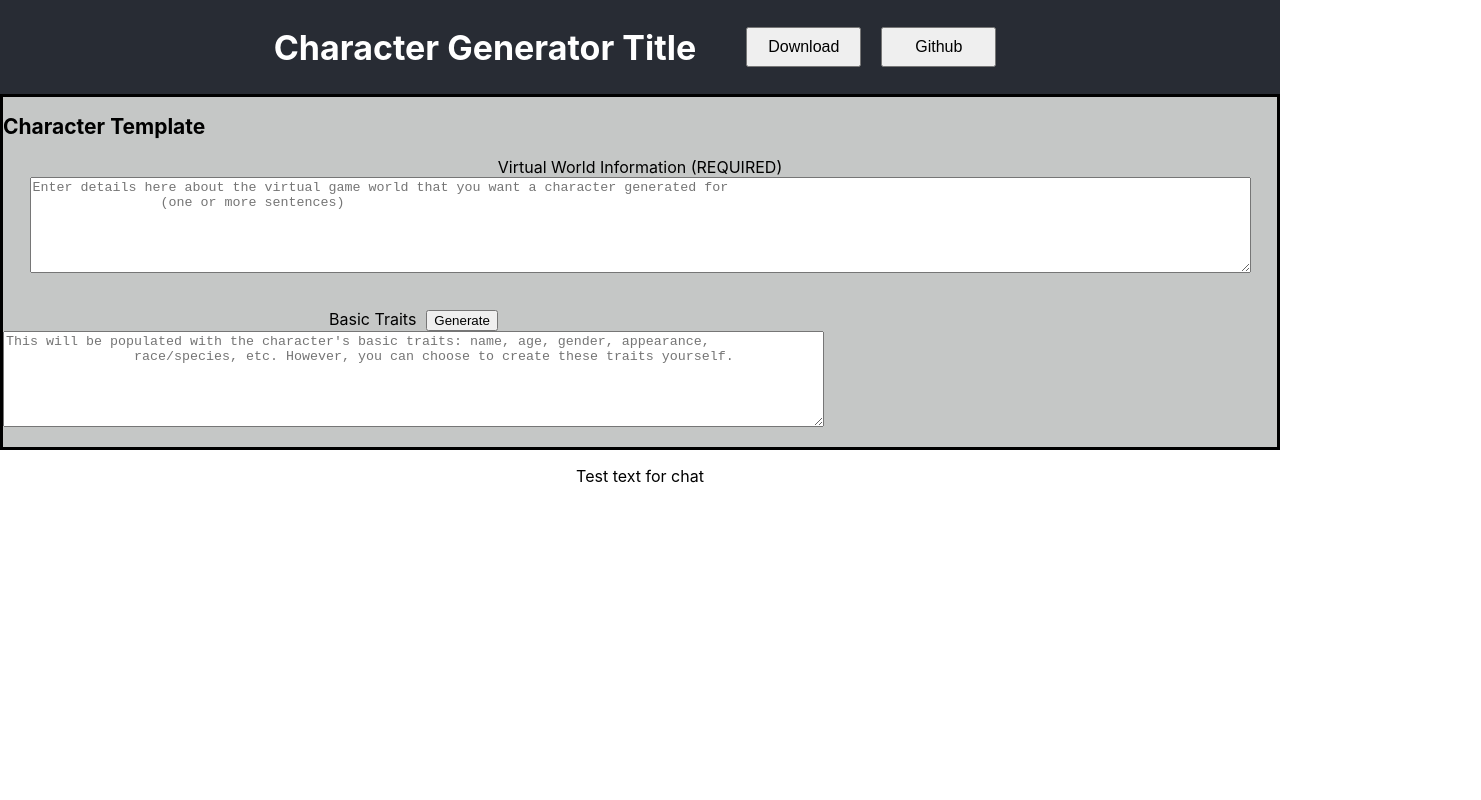
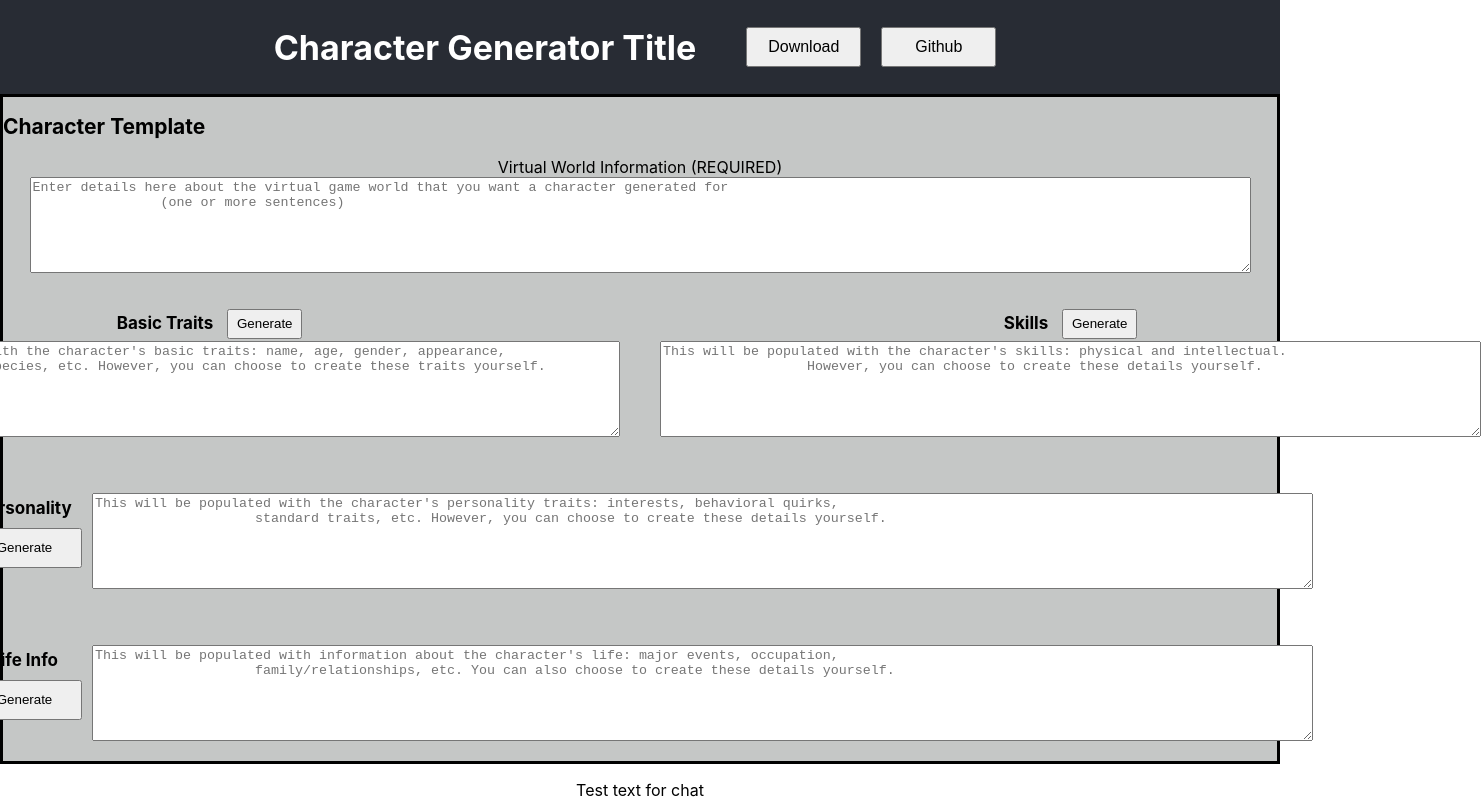
Before and after one commit to stephentambussi/CharGen, a React (Create React App) app: page / in a window 1280 px wide. Shown: the top 800 px of the page, 1481 px wide, since content can reach past the window. Built offline with nearby package versions, Linux system fonts and the light colour scheme.

Commit message:
Finished more of the project

```diff
--- a/src/App.css
+++ b/src/App.css
@@ -57,10 +57,15 @@
   font-size: calc(1px + 2vmin);
 }
 
+.BasicTraitsAndSkills {
+  display: flex;
+  align-items: center;
+  justify-content: center;
+}
+
 .BasicTraits {
-  display: flex;
-  align-items: left;
-  justify-content: left;
+  margin-left: 20px;
+  margin-right: 20px;
 }
 
 .BasicTraitsTitle {
@@ -69,6 +74,65 @@
 
 .BasicTraitsGen {
   margin-left: 10px;
+  margin-bottom: 2px;
+  height: 30px;
+  width: 75px;
+}
+
+.Skills {
+  margin-left: 20px;
+  margin-right: 20px;
+}
+
+.SkillsTitle {
+  font-size: calc(1px + 2vmin);
+}
+
+.SkillsGen {
+  margin-left: 10px;
+  margin-bottom: 2px;
+  height: 30px;
+  width: 75px;
+}
+
+.Personality {
+  display: flex;
+  align-items: center;
+  justify-content: center;
+}
+
+.PersonalityHeading {
+  margin-right: 10px;
+}
+
+.PersonalityTitle {
+  font-size: calc(1px + 2vmin);
+}
+
+.PersonalityGen {
+  margin-top: 10px;
+  height: 40px;
+  width: 115px;
+}
+
+.LifeInfo {
+  display: flex;
+  align-items: center;
+  justify-content: center;
+}
+
+.LifeInfoHeading {
+  margin-right: 10px;
+}
+
+.LifeInfoTitle {
+  font-size: calc(1px + 2vmin);
+}
+
+.LifeInfoGen {
+  margin-top: 10px;
+  height: 40px;
+  width: 115px;
 }
 
 @keyframes App-logo-spin {
--- a/src/App.js
+++ b/src/App.js
@@ -14,42 +14,52 @@ class App extends React.Component {
     */
     //TODO: figure out how to name this differently
     this.state = {
-      value: ''
+      worldinfo: '',
+      basictraits: '',
+      skills: ''
     };
 
-    this.handleChange = this.handleChange.bind(this);
-    this.handleClick = this.handleClick.bind(this);
+    this.handleTraitChange = this.handleTraitChange.bind(this);
+    this.handleTraitClick = this.handleTraitClick.bind(this);
   }
 
-  async getGPTResponse() {
-    //TODO: implement code here so that OpenAI API is called and appends to current text in textarea
-    //TODO: figure out why env variable does not work
+  async getGPTResponse(button_num) {
     const { Configuration, OpenAIApi } = require("openai");
     const configuration = new Configuration({
       //apiKey: process.env.OPENAI_API_KEY,
-      apiKey: 'Put back API key here',
+      apiKey: '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',
     });
     const openai = new OpenAIApi(configuration);
+    if(button_num === 0) {
       const response = await openai.createCompletion("text-davinci-002", {
-      prompt: this.state.value,
+        prompt: this.state.basictraits,
         temperature: 0,
         max_tokens: 256,
       });
       //console.log(response.data.choices[0].text);
-    this.setState({value: this.state.value + response.data.choices[0].text})
+      this.setState({basictraits: this.state.basictraits + response.data.choices[0].text})
+    }
+  }
+
+  handleTraitChange(event) {
+    //console.log(event.target.value);
+    this.setState({basictraits: event.target.value});
+    console.log(this.state.basictraits);
+  }
+
+  handleTraitClick(event) {
+    //TODO: change alert to be less intrusive
+    //alert('Test BasicTraits textbox submission: ' + this.state.value);
+    event.preventDefault();
+    this.getGPTResponse(0);
   }
 
   handleChange(event) {
-    //console.log(event.target.value);
-    this.setState({value: event.target.value});
-    console.log(this.state.value);
+    //this does nothing for now
   }
 
   handleClick(event) {
-    //TODO: change alert to be less intrusive
-    //alert('Test BasicTraits textbox submission: ' + this.state.value);
-    event.preventDefault();
-    this.getGPTResponse();
+    //this does nothing for now
   }
 
   render () {
@@ -71,22 +81,74 @@ class App extends React.Component {
             <p>
               <label htmlFor="world_info_textbox" name="WorldInfoTitle">Virtual World Information (REQUIRED)</label>
             <br />
-              <textarea name="world_info_textbox" rows="6" cols="150" placeholder="Enter details here about the virtual game world that you want a character generated for
+              <textarea name="world_info_textbox" rows="6" cols="150" value={this.state.worldinfo} onChange={this.handleWorldChange}
+                placeholder="Enter details here about the virtual game world that you want a character generated for
                 (one or more sentences)">
               </textarea>
             </p>
           </div>
 
+          <div className="BasicTraitsAndSkills">
             <div className="BasicTraits">
               <p>
-              <label htmlFor="basic_traits_textbox" name="BasicTraitsTitle">Basic Traits</label>
-              <button className="BasicTraitsGen" type="button" onClick={this.handleClick}>Generate</button>
+                <b className="BasicTraitsTitle"> Basic Traits </b>
+                <button className="BasicTraitsGen" type="button" onClick={this.handleTraitClick}>Generate</button>
               <br />
-              <textarea name="basic_traits_textbox" rows="6" cols="100" value={this.state.value} onChange={this.handleChange}
+                <textarea name="basic_traits_textbox" rows="6" cols="100" value={this.state.basictraits} onChange={this.handleTraitChange}
                   placeholder="This will be populated with the character's basic traits: name, age, gender, appearance,
                   race/species, etc. However, you can choose to create these traits yourself.">
                 </textarea>
               </p>
+            </div>
+
+            <div className="Skills">
+              <p>
+                <b className="SkillsTitle"> Skills </b>
+                <button className="SkillsGen" type="button" onClick={this.handleClick}>Generate</button>
+              <br />
+                <textarea name="skills_textbox" rows="6" cols="100" value={this.state.value} onChange={this.handleChange}
+                  placeholder="This will be populated with the character's skills: physical and intellectual.
+                  However, you can choose to create these details yourself.">
+                </textarea>
+              </p>
+            </div>
+
+          </div>
+
+          <div className="Personality">
+              <div className="PersonalityHeading">
+                <b className="PersonalityTitle"> Personality </b>
+                <br />
+                <button className="PersonalityGen" type="button" onClick={this.handleClick}>Generate</button>
+              </div>
+
+              <div className="PersonalityTextBox">
+                <p>
+                <br />
+                  <textarea name="personality_textbox" rows="6" cols="150" value={this.state.value} onChange={this.handleChange}
+                    placeholder="This will be populated with the character's personality traits: interests, behavioral quirks,
+                    standard traits, etc. However, you can choose to create these details yourself.">
+                  </textarea>
+                </p>
+              </div>
+          </div>
+
+          <div className="LifeInfo">
+              <div className="LifeInfoHeading">
+                <b className="LifeInfoTitle"> Life Info </b>
+                <br />
+                <button className="LifeInfoGen" type="button" onClick={this.handleClick}>Generate</button>
+              </div>
+
+              <div className="LifeInfoTextBox">
+                <p>
+                <br />
+                  <textarea name="life_info_textbox" rows="6" cols="150" value={this.state.value} onChange={this.handleChange}
+                    placeholder="This will be populated with information about the character's life: major events, occupation,
+                    family/relationships, etc. You can also choose to create these details yourself.">
+                  </textarea>
+                </p>
+              </div>
           </div>
 
         </div>
```
Lines whose indentation alone changed are shown as unchanged.
